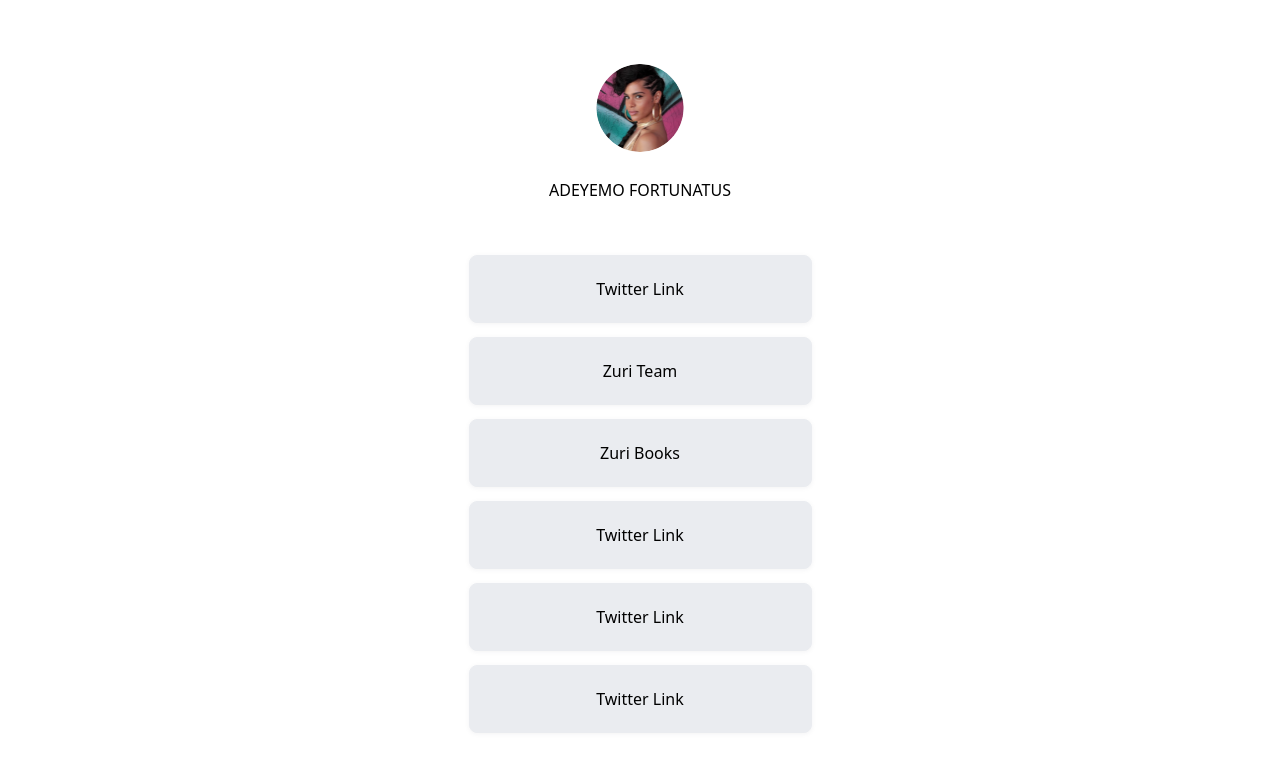
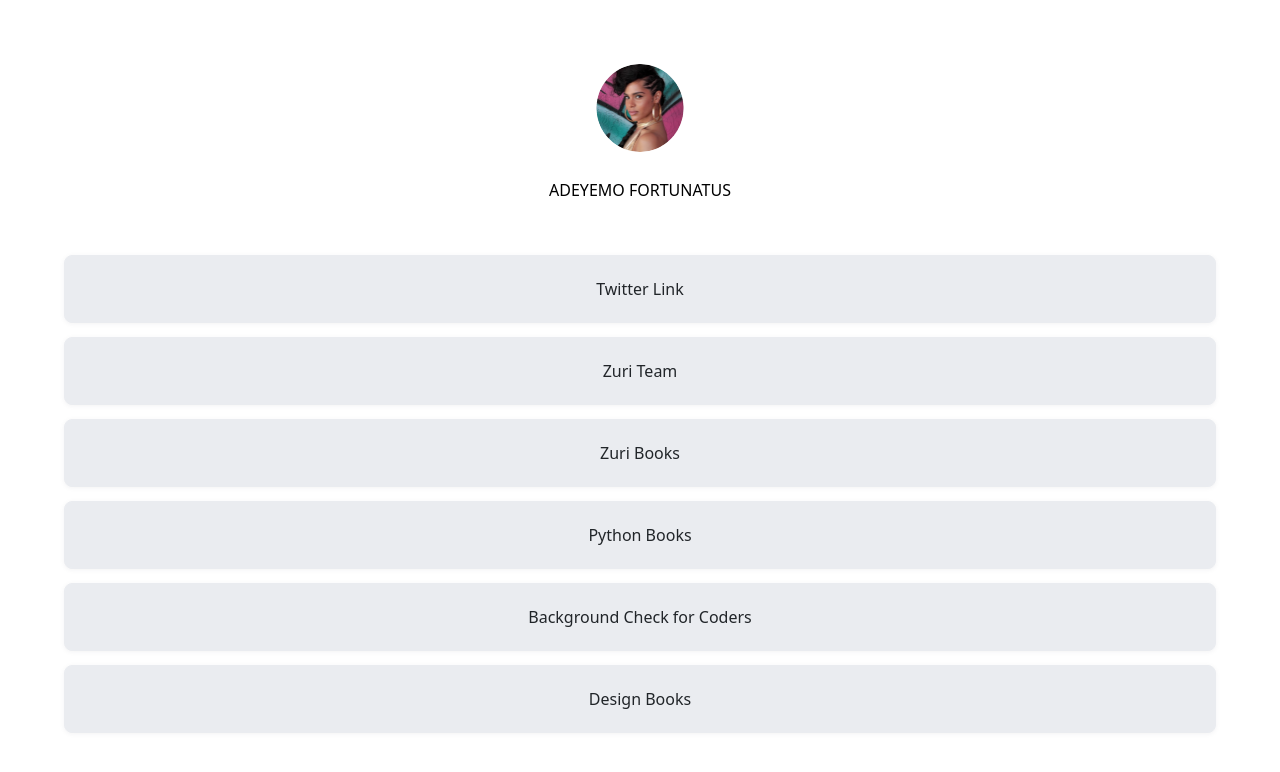
Before and after one commit to Natus05/HNGI, a React (Create React App) app: page / in a window 1280 px wide. Shown: the top 772 px of the page. Built offline with nearby package versions, Linux system fonts and the light colour scheme.

Commit message:
main content done

```diff
--- a/public/index.html
+++ b/public/index.html
@@ -16,6 +16,7 @@
       user's mobile device or desktop. See https://developers.google.com/web/fundamentals/web-app-manifest/
     -->
     <link rel="manifest" href="%PUBLIC_URL%/manifest.json" />
+    <link href="https://cdn.jsdelivr.net/npm/bootstrap@5.0.2/dist/css/bootstrap.min.css" rel="stylesheet" integrity="sha384-EVSTQN3/azprG1Anm3QDgpJLIm9Nao0Yz1ztcQTwFspd3yD65VohhpuuCOmLASjC" crossorigin="anonymous">
     <script src="https://cdn.tailwindcss.com"></script>
     <!--
       Notice the use of %PUBLIC_URL% in the tags above.
@@ -41,5 +42,7 @@
       To begin the development, run `npm start` or `yarn start`.
       To create a production bundle, use `npm run build` or `yarn build`.
     -->
+    <script src="https://cdn.jsdelivr.net/npm/@popperjs/core@2.9.2/dist/umd/popper.min.js" integrity="sha384-IQsoLXl5PILFhosVNubq5LC7Qb9DXgDA9i+tQ8Zj3iwWAwPtgFTxbJ8NT4GN1R8p" crossorigin="anonymous"></script>
+<script src="https://cdn.jsdelivr.net/npm/bootstrap@5.0.2/dist/js/bootstrap.min.js" integrity="sha384-cVKIPhGWiC2Al4u+LWgxfKTRIcfu0JTxR+EQDz/bgldoEyl4H0zUF0QKbrJ0EcQF" crossorigin="anonymous"></script>
   </body>
 </html>
--- a/src/components/Container.jsx
+++ b/src/components/Container.jsx
@@ -4,7 +4,7 @@ function Container() {
   return (
     <div id="container" className='flex flex-col items-center py-[0px] px-[16px] gap-[32px]'>
           <div id="content" className='flex flex-col items-start py-[0px] px-[0px] gap-[32px]'>
-                   <section id="profile_section" className='flex flex-col items-center py-[0px] px-[0px] gap-[24px] sm:h-[140px] sm:w-[343px] isolate'>
+                   <section id="profile_section" className='flex flex-col items-center py-[0px] px-[0px] gap-[24px] sm:h-[140px] w-[343px] md:w-[730px] lg:w-[1000px] xl:w-[1152px] isolate'>
                            <div id="profile_id" className='flex flex-col justify-center items-center py-[0px] px-[0px]'>
                             <img className='w-[88px] h-[88px] rounded-[275px]' src="./images/profile__img.png" alt="profile img" />
                            </div>
@@ -18,40 +18,40 @@ function Container() {
                            </div>
                    </section>
 
-                   <section id="link_section" className='flex flex-col items-center py-[0px] px-[0px] w-[343px]'>
+                   <section id="link_section" className='flex flex-col items-center py-[0px] px-[0px]'>
                     <article id="twitter_link" className='mt-[24px] flex flex-row grow justify-center items-center gap-[12px] py-[0px] px-[0px] h-[58px] drop-shadow-[0px_1px_2px_rgba(16,24,40,0.05)]'>
-                    <a href='https://tailwindcss.com/docs/installation/play-cdn' target="_blanck">
-                         <span className='flex flex-row justify-center items-center py-[24px] px-[32px] gap-[8px] h-[68px] w-[343px] bg-[#EAECF0] border-[1px] border-[#EAECF0] border-solid rounded-[8px]'>Twitter Link</span>
+                    <a href='https://twitter.com/Fortunatus_05' target="_blanck">
+                         <span className='flex flex-row justify-center items-center py-[24px] px-[32px] gap-[8px] h-[68px] w-[343px] md:w-[730px] lg:w-[1000px] xl:w-[1152px] bg-[#EAECF0] border-[1px] border-[#EAECF0] border-solid rounded-[8px]'>Twitter Link</span>
                     </a>
                     </article>
 
                     <article id="btn__zuri" className='mt-[24px] flex flex-row grow justify-center items-center gap-[12px] py-[0px] px-[0px] h-[58px] drop-shadow-[0px_1px_2px_rgba(16,24,40,0.05)]'>
                     <a href='https://training.zuri.team/' target="_blanck">
-                         <span className='flex flex-row justify-center items-center py-[24px] px-[32px] gap-[8px] h-[68px] w-[343px] bg-[#EAECF0] border-[1px] border-[#EAECF0] border-solid rounded-[8px]'>Zuri Team</span>
+                         <span className='flex flex-row justify-center items-center py-[24px] px-[32px] gap-[8px] h-[68px] w-[343px] md:w-[730px] lg:w-[1000px] xl:w-[1152px] bg-[#EAECF0] border-[1px] border-[#EAECF0] border-solid rounded-[8px]'>Zuri Team</span>
                     </a>
                     </article>
 
                     <article id="books" className='mt-[24px] flex flex-row grow justify-center items-center gap-[12px] py-[0px] px-[0px] h-[58px] drop-shadow-[0px_1px_2px_rgba(16,24,40,0.05)]'>
                     <a href='http://books.zuri.team' target="_blanck">
-                         <span className='flex flex-row justify-center items-center py-[24px] px-[32px] gap-[8px] h-[68px] w-[343px] bg-[#EAECF0] border-[1px] border-[#EAECF0] border-solid rounded-[8px]'>Zuri Books</span>
+                         <span className='flex flex-row justify-center items-center py-[24px] px-[32px] gap-[8px] h-[68px] w-[343px] md:w-[730px] lg:w-[1000px] xl:w-[1152px] bg-[#EAECF0] border-[1px] border-[#EAECF0] border-solid rounded-[8px]'>Zuri Books</span>
                     </a>
                     </article>
 
-                    <article id="twitter_link" className='mt-[24px] flex flex-row grow justify-center items-center gap-[12px] py-[0px] px-[0px] h-[58px] drop-shadow-[0px_1px_2px_rgba(16,24,40,0.05)]'>
-                    <a href='https://tailwindcss.com/docs/installation/play-cdn' target="_blanck">
-                         <span className='flex flex-row justify-center items-center py-[24px] px-[32px] gap-[8px] h-[68px] w-[343px] bg-[#EAECF0] border-[1px] border-[#EAECF0] border-solid rounded-[8px]'>Twitter Link</span>
+                    <article id="book__python" className='mt-[24px] flex flex-row grow justify-center items-center gap-[12px] py-[0px] px-[0px] h-[58px] drop-shadow-[0px_1px_2px_rgba(16,24,40,0.05)]'>
+                    <a href='https://books.zuri.team/' target="_blanck">
+                         <span className='flex flex-row justify-center items-center py-[24px] px-[32px] gap-[8px] h-[68px] w-[343px] md:w-[730px] lg:w-[1000px] xl:w-[1152px] bg-[#EAECF0] border-[1px] border-[#EAECF0] border-solid rounded-[8px]'>Python Books</span>
                     </a>
                     </article>
 
-                    <article id="twitter_link" className='mt-[24px] flex flex-row grow justify-center items-center gap-[12px] py-[0px] px-[0px] h-[58px] drop-shadow-[0px_1px_2px_rgba(16,24,40,0.05)]'>
-                    <a href='https://tailwindcss.com/docs/installation/play-cdn' target="_blanck">
-                         <span className='flex flex-row justify-center items-center py-[24px] px-[32px] gap-[8px] h-[68px] w-[343px] bg-[#EAECF0] border-[1px] border-[#EAECF0] border-solid rounded-[8px]'>Twitter Link</span>
+                    <article id="pitch" className='mt-[24px] flex flex-row grow justify-center items-center gap-[12px] py-[0px] px-[0px] h-[58px] drop-shadow-[0px_1px_2px_rgba(16,24,40,0.05)]'>
+                    <a href='https://background.zuri.team' target="_blanck">
+                         <span className='flex flex-row justify-center items-center py-[24px] px-[32px] gap-[8px] h-[68px] w-[343px] md:w-[730px] lg:w-[1000px] xl:w-[1152px] bg-[#EAECF0] border-[1px] border-[#EAECF0] border-solid rounded-[8px]'>Background Check for Coders</span>
                     </a>
                     </article>
 
-                    <article id="twitter_link" className='mt-[24px] flex flex-row grow justify-center items-center gap-[12px] py-[0px] px-[0px] h-[58px] drop-shadow-[0px_1px_2px_rgba(16,24,40,0.05)]'>
-                    <a href='https://tailwindcss.com/docs/installation/play-cdn' target="_blanck">
-                         <span className='flex flex-row justify-center items-center py-[24px] px-[32px] gap-[8px] h-[68px] w-[343px] bg-[#EAECF0] border-[1px] border-[#EAECF0] border-solid rounded-[8px]'>Twitter Link</span>
+                    <article id="book__design" className='mt-[24px] flex flex-row grow justify-center items-center gap-[12px] py-[0px] px-[0px] h-[58px] drop-shadow-[0px_1px_2px_rgba(16,24,40,0.05)]'>
+                    <a href='https://books.zuri.team/design-rules' target="_blanck">
+                         <span className='flex flex-row justify-center items-center py-[24px] px-[32px] gap-[8px] h-[68px] w-[343px] md:w-[730px] lg:w-[1000px] xl:w-[1152px] bg-[#EAECF0] border-[1px] border-[#EAECF0] border-solid rounded-[8px]'>Design Books</span>
                     </a>
                     </article>
                    </section>
```
